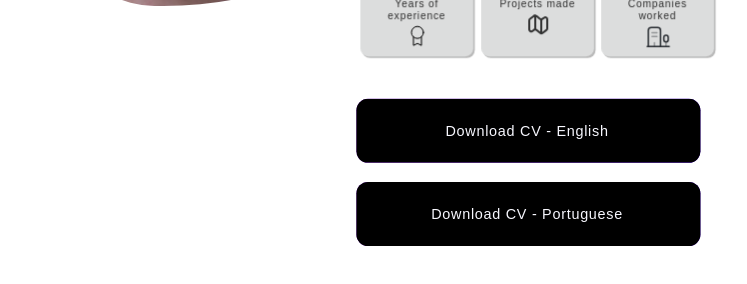
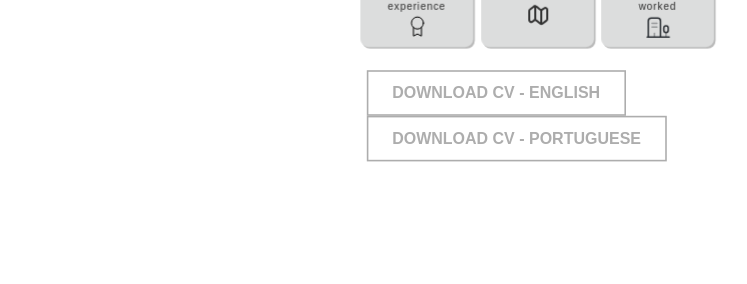
Before and after one commit to PedroMilani04/portfolio2.0, a React (Create React App) app: page / in a window 1280 px wide. Shown: the part 1622-1906 px from the top of the page, without its empty margins (270-1017 px from the left). After the commit the page ends 1879 px from the top, so only its background shows below. Built offline with nearby package versions, Linux system fonts and the light colour scheme.

Commit message:
new btns

```diff
--- a/src/components/Intro/Intro.css
+++ b/src/components/Intro/Intro.css
@@ -193,7 +193,7 @@
 
    .buttonscv {
     display: flex;
-    margin-top: 1vh;
+    margin-top: 3vh;
    }
 
    .cv {
@@ -202,63 +202,56 @@
 
    }
 
-
-.cv {
-    width: 95%;
-    height: 80px;
-    margin-top: 3vh;
+   .button {
     position: relative;
+    padding: 15px 30px;
     font-family: inherit;
-    font-weight: 500;
-    font-size: 18px;
-    letter-spacing: 0.05em;
-    border-radius: 0.8em;
-    border: none;
-    background: linear-gradient(to right, #8e2de2, #4a00e0);
-    color: ghostwhite;
+    background-color: var(--color-primary);
+    border: 2px solid;
+    font-size: 20px;
+    font-weight: 600;
+    color: rgb(173, 173, 173);
+    cursor: pointer;
+    text-transform: uppercase;
     overflow: hidden;
-    margin-left: 0;
-
+    transition: all 0.6s cubic-bezier(0.23, 1, 0.32, 1);
+    margin-left: 1vw;
+    margin-right: 1vw;
   }
 
-
-
-   .cv span {
-    position: relative;
-    z-index: 10;
-    transition: color 0.4s;
-    display: inline-flex;
-    align-items: center;
-    padding: 0.8em 1.2em 0.8em 1.05em;
+  .button:hover span {
+    background: linear-gradient(135deg, #aefb2a 0%, #57ebde 100% );
+    background-clip: text;
+    -webkit-background-clip: text;
+    -webkit-text-fill-color: transparent;
   }
 
-   .cv::before,
-   .cv::after {
+  .button::before {
     position: absolute;
-    top: 0;
-    left: 0;
+    content: '';
     width: 100%;
     height: 100%;
-    z-index: 0;
+    left: -110%;
+    top: -0%;
+    background: #aefb2a;
+    pointer-events: none;
+    margin: auto;
+    transition: all 0.6s cubic-bezier(0.23, 1, 0.320, 1);
   }
 
-   .cv::before {
-    content: "";
-    background: #000;
-    width: 120%;
-    left: -10%;
-    transform: skew(30deg);
-    transition: transform 0.4s cubic-bezier(0.3, 1, 0.8, 1);
+  .button:hover {
+    letter-spacing: 2px;
+    border-image: linear-gradient(135deg, #aefb2a 0%, #57ebde 100% );
+    border-image-slice: 1;
   }
 
-   .cv:hover::before {
-    transform: translate3d(100%, 0, 0);
+  .button:hover::before {
+    left: 110%;
   }
 
-   .cv:active {
-    transform: scale(0.95);
+  .button:active {
+    scale: 0.95;
   }
-
    @media(max-width: 1440px) {
     .buttonscv {
         margin-top: 2vh;
--- a/src/components/Intro/Intro.js
+++ b/src/components/Intro/Intro.js
@@ -203,13 +203,13 @@ export default function Intro() {
                         </div>
                         <div className="buttonscv">
                             <a href="https://drive.google.com/file/d/1iu3Gi6gHTdxBt22ZaXtxY1Mf-Nk7c2ni/view?usp=sharing">
-                                <button className="cv">
-                                    <span>Download CV - English</span>
+                                <button className="button">
+                                    <span className="button_top">Download CV - English</span>
                                 </button>
                             </a>
                             <a href="https://drive.google.com/file/d/1iurvMbsVEEdTmlXp8FjtljMfOSyiG81_/view?usp=sharing">
-                                <button className="cv">
-                                    <span>Download CV - Portuguese</span>
+                                <button className="button">
+                                    <span className="button_top">Download CV - Portuguese</span>
                                 </button>
                             </a>
                         </div>
```
Lines whose indentation alone changed are shown as unchanged.
